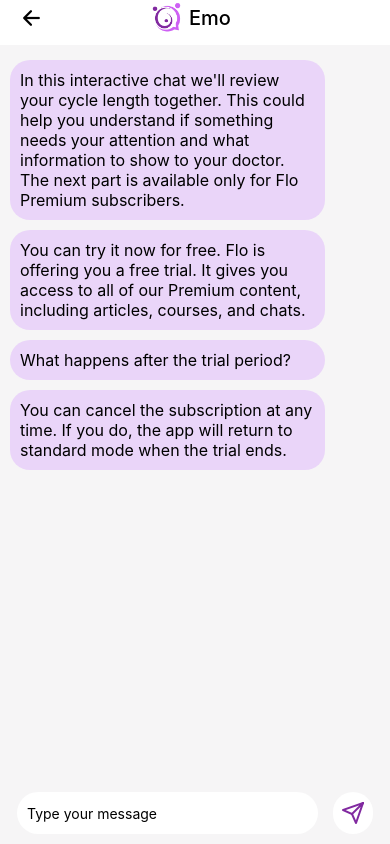
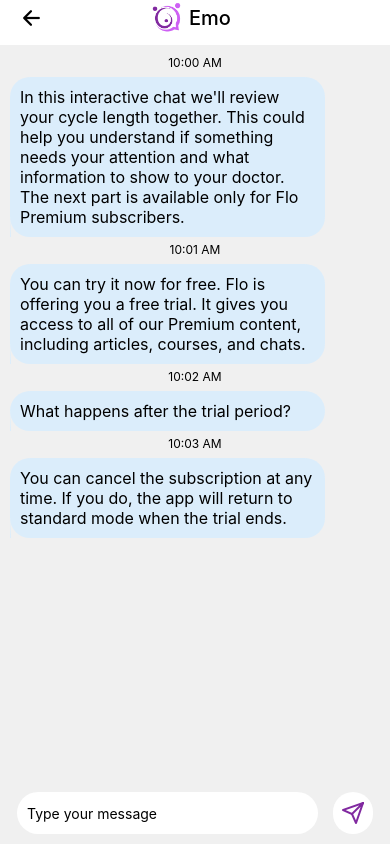
Before and after one commit to Shailesh-714/Aurora, a React Native app in the folder Frontend/doctor/: screen / in a window 390 px wide. Built offline with nearby package versions, Linux system fonts and the light colour scheme.

Commit message:
Shamyu-bubble_tail

```diff
--- a/Frontend/doctor/app/screens/ChatScreen.js
+++ b/Frontend/doctor/app/screens/ChatScreen.js
@@ -20,15 +20,22 @@
     {
       id: "1",
       text: "In this interactive chat we'll review your cycle length together. This could help you understand if something needs your attention and what information to show to your doctor. The next part is available only for Flo Premium subscribers.",
+      timestamp: "10:00 AM",
     },
     {
       id: "2",
       text: "You can try it now for free. Flo is offering you a free trial. It gives you access to all of our Premium content, including articles, courses, and chats.",
+      timestamp: "10:01 AM",
     },
-    { id: "3", text: "What happens after the trial period?" },
+    {
+      id: "3",
+      text: "What happens after the trial period?",
+      timestamp: "10:02 AM",
+    },
     {
       id: "4",
       text: "You can cancel the subscription at any time. If you do, the app will return to standard mode when the trial ends.",
+      timestamp: "10:03 AM",
     },
   ]);
   const [inputText, setInputText] = useState("");
@@ -36,9 +43,14 @@
 
   const sendMessage = () => {
     if (inputText.trim().length > 0) {
+      const timestamp = new Date().toLocaleTimeString([], {
+        hour: "2-digit",
+        minute: "2-digit",
+      });
+
       setMessages((prevMessages) => [
         ...prevMessages,
-        { id: Date.now().toString(), text: inputText },
+        { id: Date.now().toString(), text: inputText, timestamp: timestamp },
       ]);
       setInputText("");
       scrollToEnd();
@@ -55,9 +67,22 @@
     scrollToEnd(); // Scroll to the end when the component first mounts or when messages change
   }, [messages]);
 
-  const renderMessage = ({ item }) => {
+  const shouldDisplayTimestamp = (currentIndex) => {
+    if (currentIndex === 0) return true; // Always show timestamp for the first message
+
+    const currentTimestamp = messages[currentIndex].timestamp;
+    const previousTimestamp = messages[currentIndex - 1].timestamp;
+
+    return currentTimestamp !== previousTimestamp;
+  };
+
+  const renderMessage = ({ item, index }) => {
     const isUserMessage = parseInt(item.id) > 4;
     return (
+      <View>
+        {shouldDisplayTimestamp(index) && (
+          <Text style={styles.timestampText}>{item.timestamp}</Text>
+        )}
         <View
           style={[
             styles.messageContainer,
@@ -67,11 +92,20 @@
           <Text
             style={[
               styles.messageText,
-            isUserMessage ? styles.userMessageText : styles.defaultMessageText,
+              isUserMessage
+                ? styles.userMessageText
+                : styles.defaultMessageText,
             ]}
           >
             {item.text}
           </Text>
+          <View
+            style={[
+              styles.bubbleTail,
+              isUserMessage ? styles.userBubbleTail : styles.defaultBubbleTail,
+            ]}
+          />
+        </View>
       </View>
     );
   };
@@ -156,21 +190,22 @@
 const styles = StyleSheet.create({
   container: {
     flex: 1,
-    backgroundColor: "#f6f5f6",
+    backgroundColor: "#f0f0f0",
     padding: 10,
   },
   messageContainer: {
     padding: 10,
     borderRadius: 20,
     marginVertical: 5,
+    position: "relative",
   },
   defaultMessage: {
-    backgroundColor: "#ead5f9",
+    backgroundColor: "#dbedfb",
     alignSelf: "flex-start",
     width: "85%",
   },
   userMessage: {
-    backgroundColor: "#ca71e9",
+    backgroundColor: "#89c6f9",
     alignSelf: "flex-end",
     maxWidth: "85%",
   },
@@ -182,6 +217,12 @@
   },
   userMessageText: {
     color: "white",
+  },
+  timestampText: {
+    fontSize: 12,
+    color: "black",
+    alignSelf: "center",
+    marginBottom: 2,
   },
   inputContainer: {
     flexDirection: "row",
@@ -200,4 +241,27 @@
     padding: 8,
     borderRadius: 50,
   },
+  bubbleTail: {
+    position: "absolute",
+    bottom: 0,
+    width: 0,
+    height: 0,
+    borderTopWidth: 20, // Tail height
+    borderLeftWidth: 1, // Tail width (left side)
+    borderRightWidth: 0, // No right side border
+    borderStyle: "solid",
+    backgroundColor: "transparent",
+  },
+  defaultBubbleTail: {
+    left: 0, // Align tail with the left side of the default message
+    borderTopColor: "transparent", // Top color transparent (triangle will point left)
+    borderLeftColor: "#dbedfb", // Tail color matches default message background
+  },
+  userBubbleTail: {
+    right: 0, // Align tail with the right side of the user message
+    borderTopColor: "transparent", // Top color transparent (triangle will point right)
+    borderLeftColor: "transparent", // No left color
+    borderRightWidth: 18, // Tail width (right side)
+    borderRightColor: "#89c6f9", // Tail color matches user message background
+  },
 });
```
Also changed, not shown: Frontend/doctor/app/assets/logo.png (added). Lines whose indentation alone changed are shown as unchanged.
